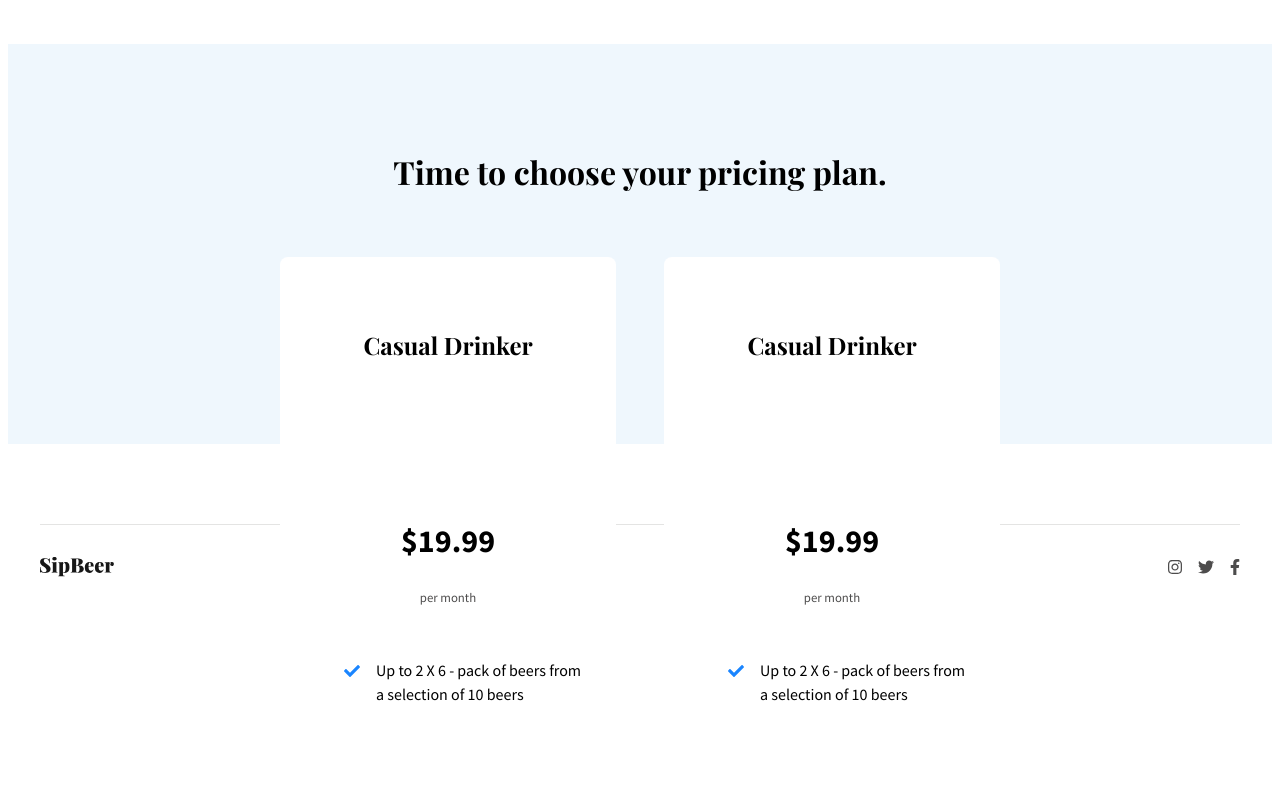
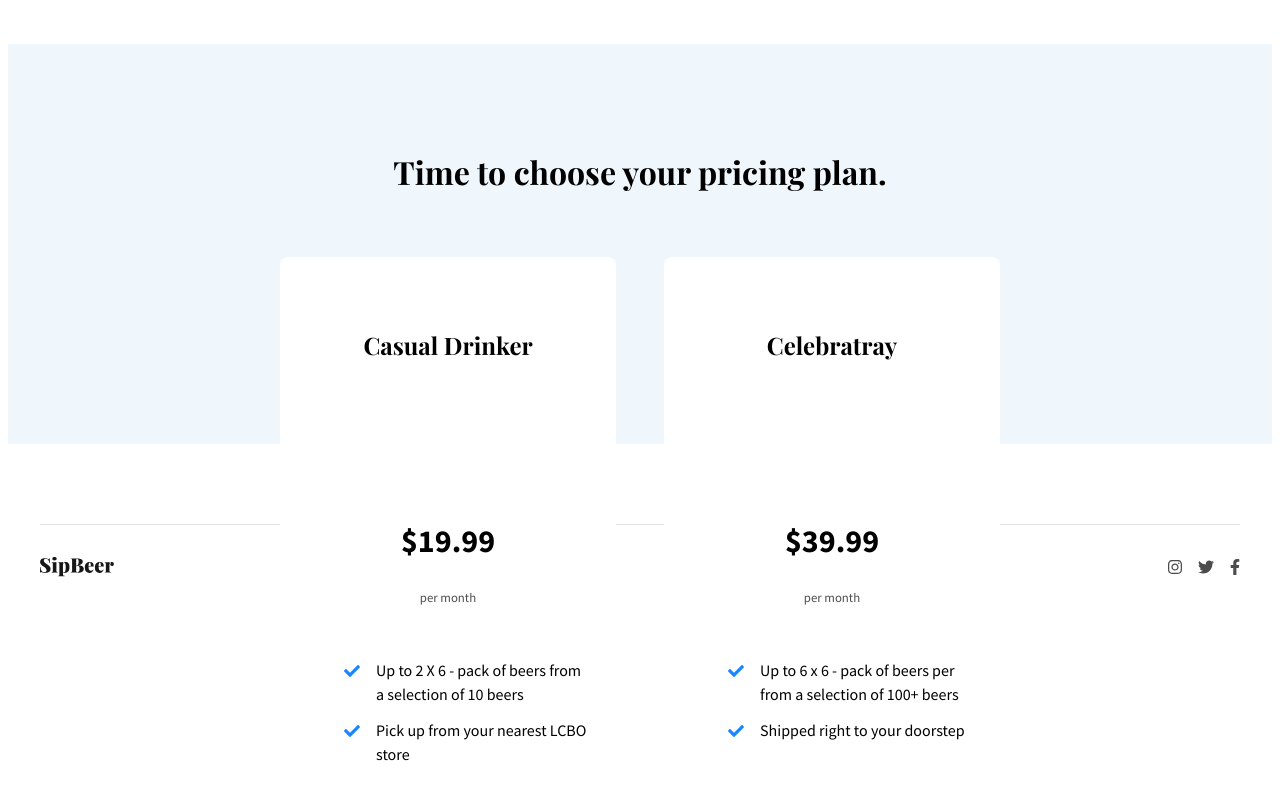
Before and after one commit to briandu/SipBeer, a React (Create React App) app: page / in a window 1280 px wide. Shown: the part 1489-2289 px from the top of the page. Built offline with nearby package versions, Linux system fonts and the light colour scheme; the HTML template or start-up script is replaced by a standard one.

Commit message:
Create pricing data and import into Pricing Plan

```diff
--- a/src/components/HowItWorks.js
+++ b/src/components/HowItWorks.js
@@ -34,6 +34,7 @@ export default () => (
 
         return (
           <Step
+            key={title}
             title={title}
             description={description}
           />
--- a/src/components/PlanSpecs.js
+++ b/src/components/PlanSpecs.js
@@ -19,15 +19,13 @@ const Item = styled.li`
   text-align: left;
 `;
 
-const ListItem = () => (
-  <Item>
-    <FontAwesomeIcon icon={faCheck} />
-    Up to 2 X 6 - pack of beers from a selection of 10 beers
-  </Item>
-);
-
-export default () => (
+export default ({ specs }) => (
   <List>
-    <ListItem>Pick up from your nearest LCBO store</ListItem>
+    {specs.map((spec) => (
+      <Item key={spec}>
+        <FontAwesomeIcon icon={faCheck} />
+        {spec}
+      </Item>
+    ))}
   </List>
 );
--- a/src/components/PricingCard.js
+++ b/src/components/PricingCard.js
@@ -2,7 +2,6 @@ import React from 'react';
 import styled from 'styled-components';
 
 import PlanSpecs from './PlanSpecs';
-
 import { color } from './variables';
 
 const Title = styled.h3`
@@ -31,12 +30,12 @@ const PerMonth = styled.p`
   font-size: .8em;
 `;
 
-export default () => (
+export default ({ title, price, specs }) => (
   <PricingCard>
-    <Title>Casual Drinker</Title>
-    <Price>$19.99</Price>
+    <Title>{title}</Title>
+    <Price>{price}</Price>
     <PerMonth>per month</PerMonth>
 
-    <PlanSpecs />
+    <PlanSpecs specs={specs} />
   </PricingCard>
 );
--- a/src/components/PricingPlans.js
+++ b/src/components/PricingPlans.js
@@ -1,6 +1,7 @@
 import React from 'react';
 import styled from 'styled-components';
 
+import pricingPlanData from '../data/pricingPlanData';
 import { color } from './variables';
 import MaxWidth from './MaxWidth';
 import PricingCard from './PricingCard';
@@ -33,8 +34,18 @@ export default () => (
       <Title>Time to choose your pricing plan.</Title>
 
       <Plans>
-        <PricingCard />
-        <PricingCard />
+        {pricingPlanData.map((plan) => {
+          const { title, price, specs } = plan;
+
+          return (
+            <PricingCard
+              key={title}
+              title={title}
+              price={price}
+              specs={specs}
+            />
+          );
+        })}
       </Plans>
     </Content>
   </PricingPlans>
--- /dev/null
+++ b/src/data/pricingPlanData.js
@@ -0,0 +1,18 @@
+export default [
+  {
+    title: 'Casual Drinker',
+    price: '$19.99',
+    specs: [
+      'Up to 2 X 6 - pack of beers from a selection of 10 beers',
+      'Pick up from your nearest LCBO store',
+    ],
+  },
+  {
+    title: 'Celebratray',
+    price: '$39.99',
+    specs: [
+      'Up to 6 x 6 - pack of beers per from a selection of 100+ beers',
+      'Shipped right to your doorstep',
+    ],
+  },
+];
```
